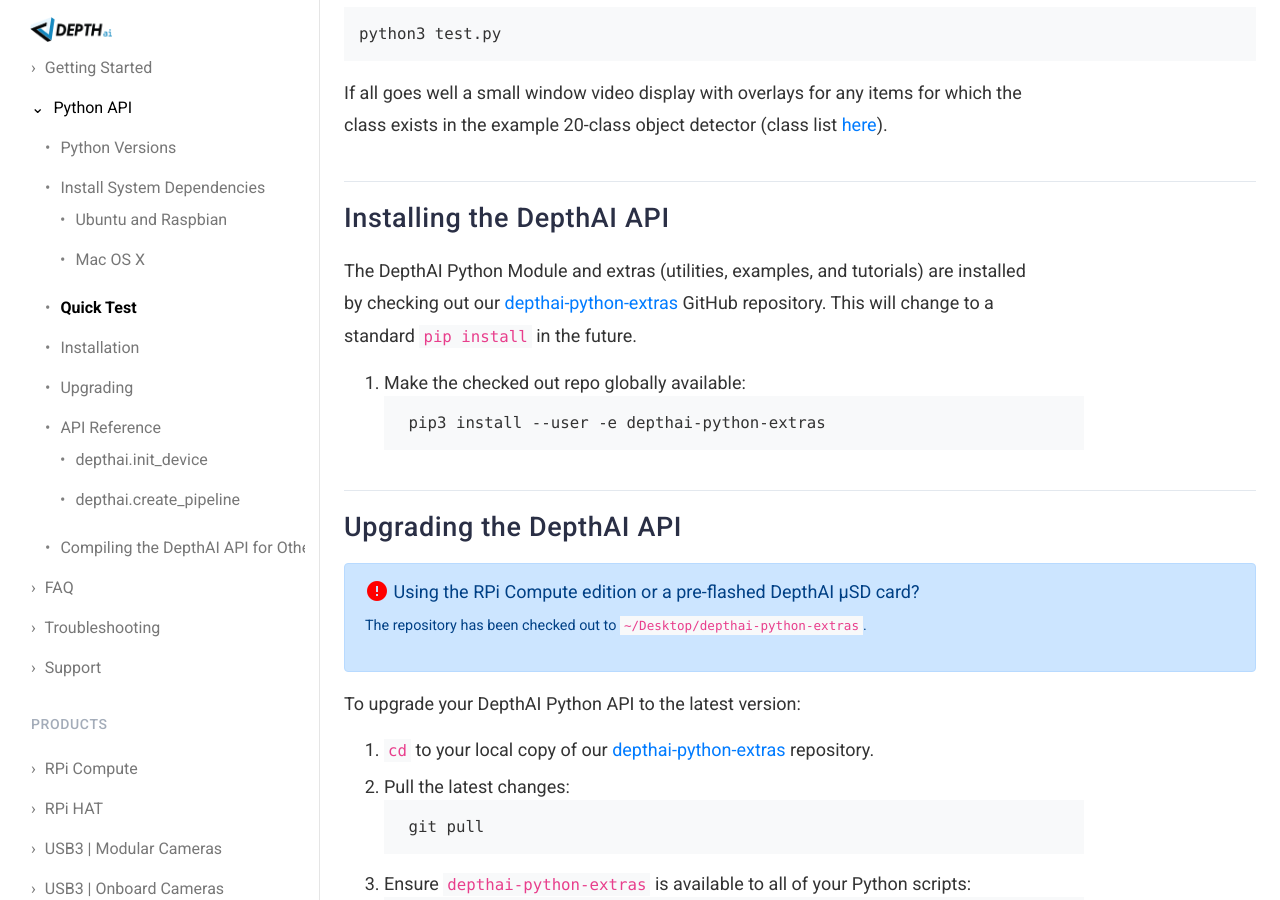
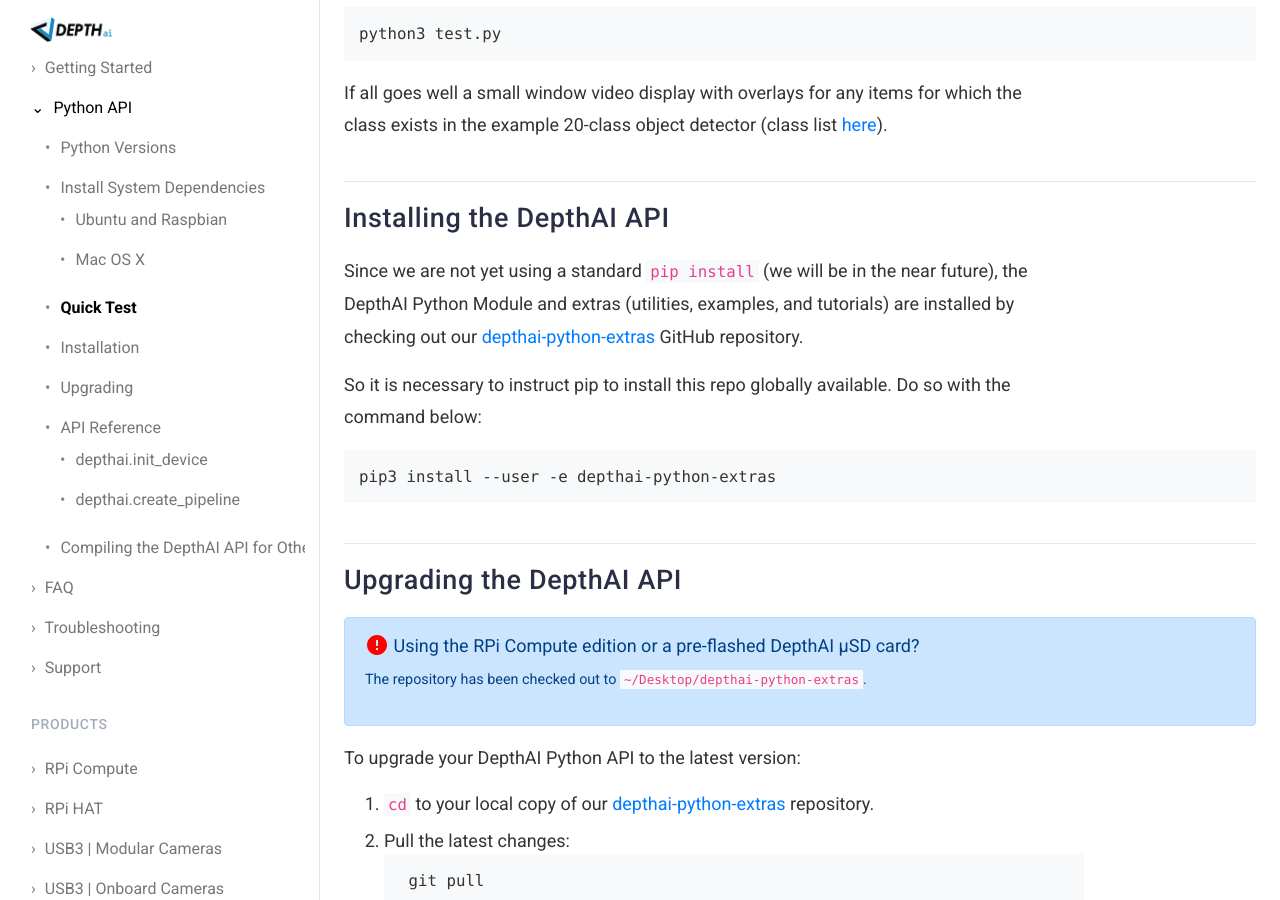
Before and after one commit to luxonis/depthai-docs-website, a Jekyll site: the page built from api.md, in a window 1280 px wide and 900 px high, scrolled down 1699 px. Built offline with Jekyll 4.4.1, drawn with Linux system fonts in a browser that asks for light colours; nearby versions of some CDN libraries.

Commit message:
Update api.md

````diff
--- a/api.md
+++ b/api.md
@@ -69,13 +69,13 @@
 
 <h2 id="install" data-toc-title="Installation">Installing the DepthAI API</h2>
 
-The DepthAI Python Module and extras (utilities, examples, and tutorials) are installed by checking out our [depthai-python-extras](https://github.com/luxonis/depthai-python-extras) GitHub repository. This will change to a standard `pip install` in the future.
+Since we are not yet using a standard `pip install` (we will be in the near future), the DepthAI Python Module and extras (utilities, examples, and tutorials) are installed by checking out our [depthai-python-extras](https://github.com/luxonis/depthai-python-extras) GitHub repository.
 
+So it is necessary to instruct pip to install this repo globally available.  Do so with the command below:
 
-2. Make the checked out repo globally available:
-    ```
-    pip3 install --user -e depthai-python-extras
-    ```
+```
+pip3 install --user -e depthai-python-extras
+```
 
 <h2 id="upgrade" data-toc-title="Upgrading">Upgrading the DepthAI API</h2>
 
````
